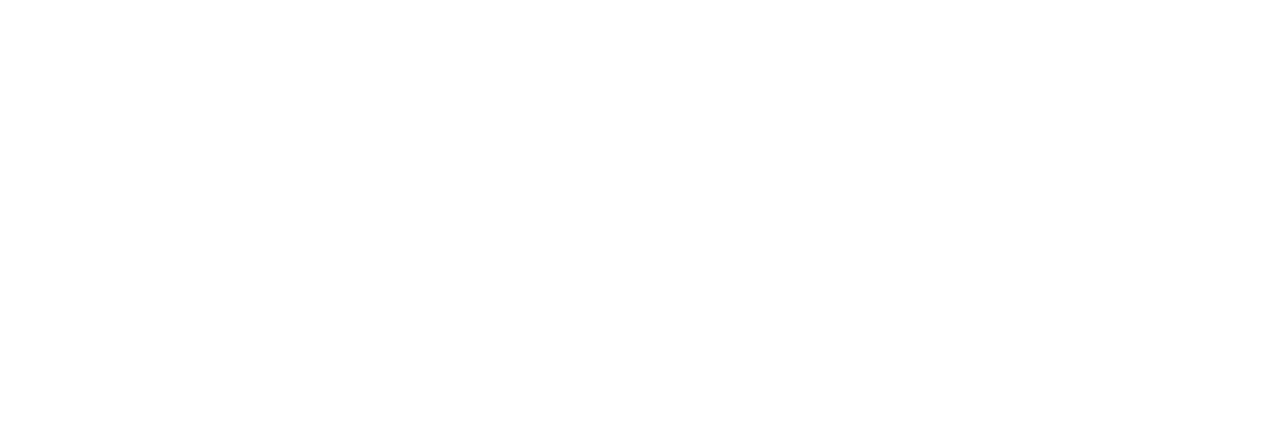
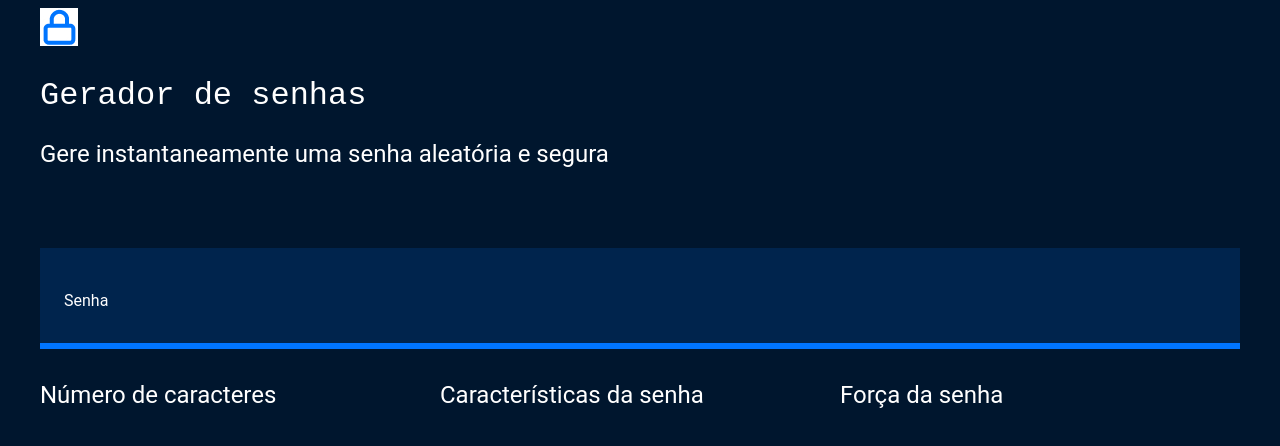
Before and after one commit to Felps27/Gerador-de-senhas, a plain HTML site: page index.html in a window 1280 px wide. Drawn offline with Linux system fonts and the light colour scheme.

Commit message:
Add files via upload

```diff
--- a/index.html
+++ b/index.html
@@ -4,8 +4,31 @@
     <meta charset="UTF-8">
     <meta name="viewport" content="width=device-width, initial-scale=1.0">
     <title>Gerador de Senhas - Felipe</title>
+    <link rel="stylesheet" href="style.css">
 </head>
 <body>
+    <section class="conteudo">
+            <div class="conteudo-titulo">
+                <img src="unlock.jpg" alt="cadeado fechado">
+                <h2 class="titulo-principal">Gerador de senhas</h2>
+                <h3 class="titulo-secundario">Gere instantaneamente uma senha aleatória e segura</h3>
+            </div>
+            <div class="conteudo-senha">
+                <label for="senha">Senha</label>
+                <input name="senha" type="text" id="campo-senha">
+            </div>
+            <div class="parametro-coluna__senha">
+                <div class="parametro-senha">
+                    <h4 class="parametro-senha__titulo">Número de caracteres</h4>
+                </div>
+                <div class="parametro-senha">
+                    <h4 class="parametro-senha__titulo">Características da senha</h4>
+                </div>
+                <div class="parametro-senha">
+                    <h4 class="parametro-senha__titulo">Força da senha</h4>
+                </div>
+            </div>
+    </section>
 
 </body>
 </html>
--- a/style.css
+++ b/style.css
@@ -0,0 +1,76 @@
+*{
+    font-weight: 400
+}
+:root
+    {
+        --branco: white;
+        --cor-de-fundo: #00162E;
+        --fundo-senha: #00244D;
+        --fundo-texto: #001E40;
+        --borda: #0075FF;
+        --roboto: 'Roboto', sans-serif;
+        --roboto-mono: 'Roboto Mono', monospace;
+
+    }
+body
+    {
+            color: var(--branco);
+        background-color: var(--cor-de-fundo);
+        font-family: var(--roboto);
+    }
+            .titulo-principal{
+                font-family: var(--roboto-mono);
+                font-size: 32px;
+    }
+            .titulo-secundario{
+                font-size: 24px;
+    }
+            .conteudo-senha{
+                margin-top: 80px;
+                background: var(--fundo-senha);
+                padding: 24px;
+                border-bottom: 6px solid var(--borda);
+    }
+            #campo-senha{
+
+                background-color: var(--fundo-senha);
+                border: none;
+                color: var(--branco);
+                font-family: var(--roboto-mono);
+                font-size: 40px;
+                width: 70%;
+    }
+            #campo-senha:focus{
+                outline: none;
+    }
+            .conteudo{
+                max-width: 1200px;
+                margin: 0 auto;
+    }
+            .parametro-titulo{
+               font-family: var(--roboto-mono);
+               font-size: 28px;
+    }
+            .parametro{
+                background-color: var(--fundo-texto);
+                border: 2px solid var(--borda);
+                margin-top: 32px;
+                padding: 24px;
+    }
+            .parametro-senha__titulo{
+                font-size:24px;
+    }
+            .parametro-coluna__senha{
+                display: flex;
+                flex-direction: column;
+                justify-content: center;
+    }
+            @media screen and (min-width: 768px) {
+                .parametro-coluna__senha{
+                    flex-direction: row;
+                }
+    }
+            .parametro-senha{
+                width: 50%;
+                margin: 0 auto;
+    }
```
